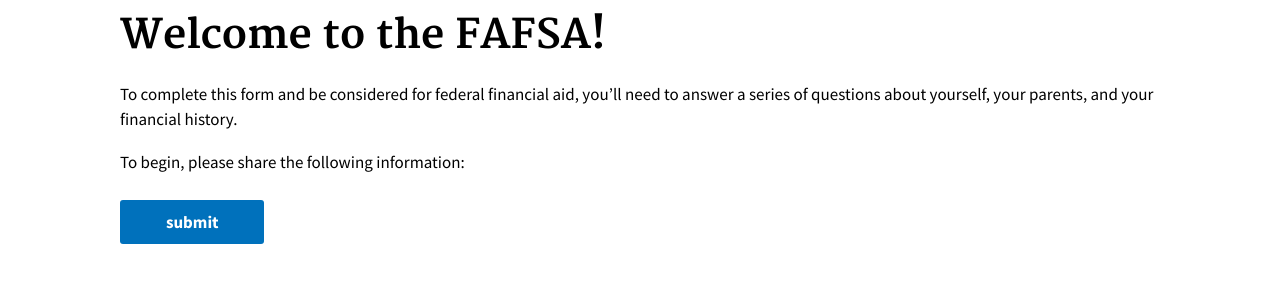
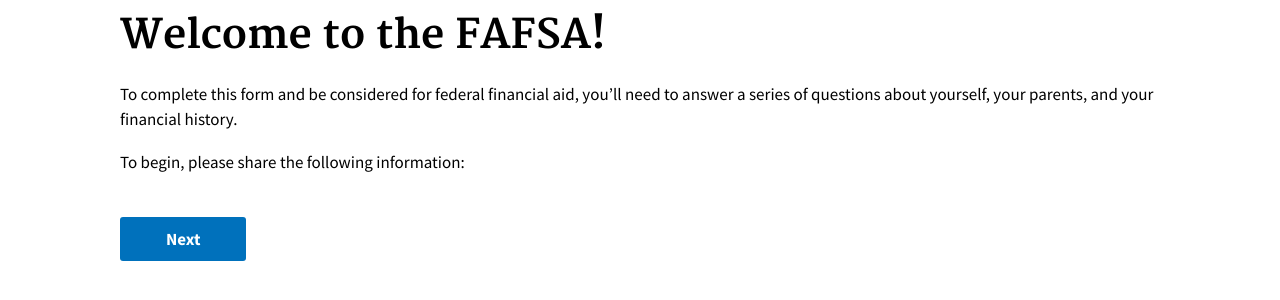
Before and after one commit to 18F/ffd-info-exchange, a Django app: template ffd_info_exchange/fafsa/templates/fafsa_form.html in a window 1280 px wide. Shown: the part 231-531 px from the top of the page. Run offline with Django 3.2, Linux system fonts and the light colour scheme; the template is opened without the code that fills it: most values are stand-ins (such as "Sample title", 1, 10 or a date in 2020).

Commit message:
re-aligning form progress buttons

```diff
--- a/ffd_info_exchange/fafsa/static/assets/css/main.css
+++ b/ffd_info_exchange/fafsa/static/assets/css/main.css
@@ -1,4 +1,9 @@
 /* USWDS Overrides */
+
+form [type="submit"], form [type="submit"] {
+  display: inline-block;
+  height: 4.4rem;
+}
 
 .usa-banner-inner {
   padding: 0;
--- a/ffd_info_exchange/fafsa/templates/fafsa_form.html
+++ b/ffd_info_exchange/fafsa/templates/fafsa_form.html
@@ -1,5 +1,4 @@
 {% extends 'base.html' %}
-{% load static from staticfiles %}
 {% load i18n %}
 
 {% block head %}
@@ -27,15 +26,11 @@
         {{ wizard.form }}
     {% endif %}
 
-  {% if wizard.steps.prev %}
-    <div class="button_wrapper">
-      <button class="usa-button-small" name="wizard_goto_step" type="submit" value="{{ wizard.steps.first }}">{% trans "first step" %}</button>
-      <button class="usa-button-small" name="wizard_goto_step" type="submit" value="{{ wizard.steps.prev }}">{% trans "prev step" %}</button>
-    </div>
-  {% endif %}
-
   <div class="button_wrapper">
-    <input type="submit" value="{% trans "submit" %}"/>
+    {% if wizard.steps.prev %}
+      <button class="usa-button-small" name="wizard_goto_step" type="submit" value="{{ wizard.steps.prev }}">{% trans "Previous Step" %}</button>
+    {% endif %}
+    <input type="submit" value="{% trans "Next" %}"/>
   </div>
 </form>
 
```
Also changed, not shown: ffd_info_exchange/fafsa/templates/base.html (line endings or trailing spaces).
